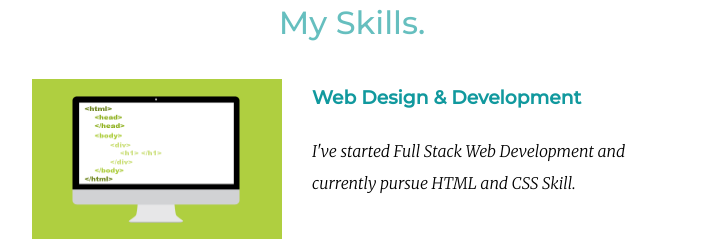
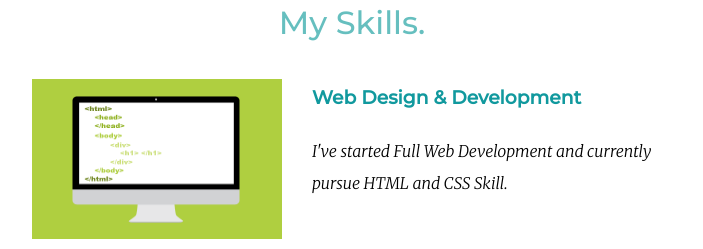
Before and after one commit to ThunderBoult/first-html-website, a plain HTML site: page index.html in a window 1280 px wide. Shown: the part 1351-1600 px from the top of the page, without its empty margins (288-991 px from the left). Drawn offline with Linux system fonts and the light colour scheme.

Commit message:
added
Signed-off-by: starlord <1905507@kiit.ac.in>

```diff
--- a/index.html
+++ b/index.html
@@ -48,7 +48,7 @@
     <div class="skill-row">
       <img class="skill1" src="images/html-intro.gif" alt="Html Css Skill">
       <h3>Web Design & Development</h3>
-      <p class="intro">I've started Full Stack Web Development and currently pursue HTML and CSS Skill.</p><br>
+      <p class="intro">I've started Full  Web Development and currently pursue HTML and CSS Skill.</p><br>
     </div>
     <br><br>
    <div class="skill-row">
```
